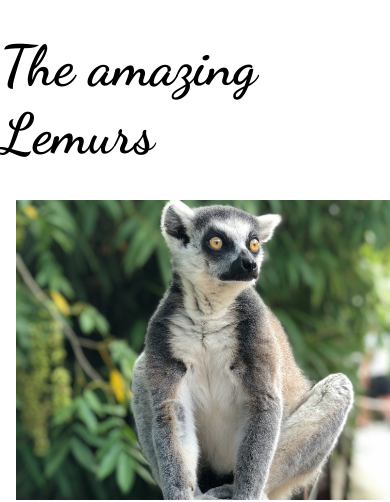
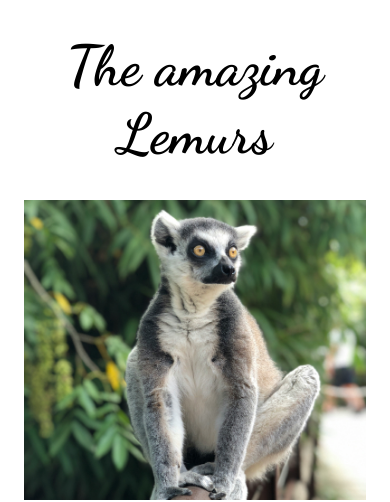
Before and after one commit to majazimnoch/code-day29, a plain HTML site: page index.html in a window 390 px wide. Shown: the top 502 px of the page. Drawn offline with nearby package versions, Linux system fonts and the light colour scheme.

Commit message:
added media queries and changed align-intems for container

```diff
--- a/style.css
+++ b/style.css
@@ -10,24 +10,30 @@ body {
   flex-direction: column;
   justify-content: center;
   align-items: center;
-  margin: 2rem 0;
+  margin: 2rem 1.5rem;
+
+  @media (min-width: 1024px) {
+    margin: 2rem 0;
+  }
 }
 
 h1 {
   font-family: "Dancing Script", cursive;
   font-size: 56px;
+  text-align: center;
 }
 
 .container {
   display: flex;
   flex-direction: column;
-  justify-content: center;
-  align-items: flex-start;
+  justify-content: flex-start;
+  align-items: center;
   margin: 2rem 0;
 
   @media (min-width: 1024px) {
     flex-direction: row;
     margin: 3rem 10rem;
+    align-items: flex-start;
   }
 }
 .image-section {
@@ -52,7 +58,7 @@ h1 {
   flex-direction: column;
   width: 100%;
   margin: 2rem 1rem;
-  gap:2rem;
+  gap: 2rem;
 
   @media (min-width: 1024px) {
     width: 50%;
@@ -134,11 +140,11 @@ img.arrow:hover {
   align-items: center;
   justify-content: space-between;
   margin: 1rem 0;
-  padding: .5rem 0;
+  padding: 0.5rem 0;
 }
 
 .part-section {
-border: 1px black solid;
+  border: 1px black solid;
   border-radius: 5px;
   padding: 1.5rem 2rem;
 }
```
